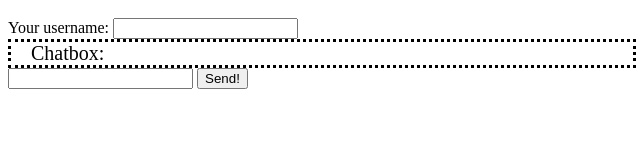
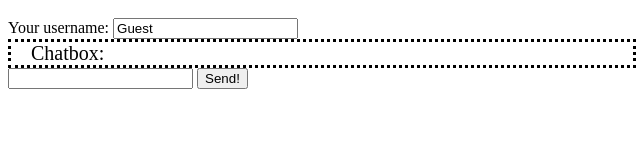
Before and after one commit to DMistera/NodeWeb, a website: page app/index.html in a window 1280 px wide. Shown: the full height of the page, 10-650 px from the left. Drawn offline with Linux system fonts and the light colour scheme.

Commit message:
minor fixes

```diff
--- a/app/index.html
+++ b/app/index.html
@@ -11,7 +11,7 @@
       <div id=inputBox>
         <form>
           <label>Your username: </label>
-          <input type="text" id="username">
+          <input type="text" id="username" value=Guest>
         </form>
       </div>
       <div id="textbox">
--- a/app/server.js
+++ b/app/server.js
@@ -14,6 +14,7 @@ app.ws("/ws/", function (ws, req) {
     });
     ws.on("message", function (msg) {
         chatHistory.push(msg);
+        console.log(getWss().clients.size);
         getWss().clients.forEach(function (client) {
             client.send(msg);
         });
--- a/src/server.ts
+++ b/src/server.ts
@@ -12,6 +12,7 @@ app.ws("/ws/", (ws, req) => {
     })
     ws.on("message", (msg : string) => {
         chatHistory.push(msg);
+        console.log(getWss().clients.size);
         getWss().clients.forEach((client) => {
             client.send(msg);
         })
```
